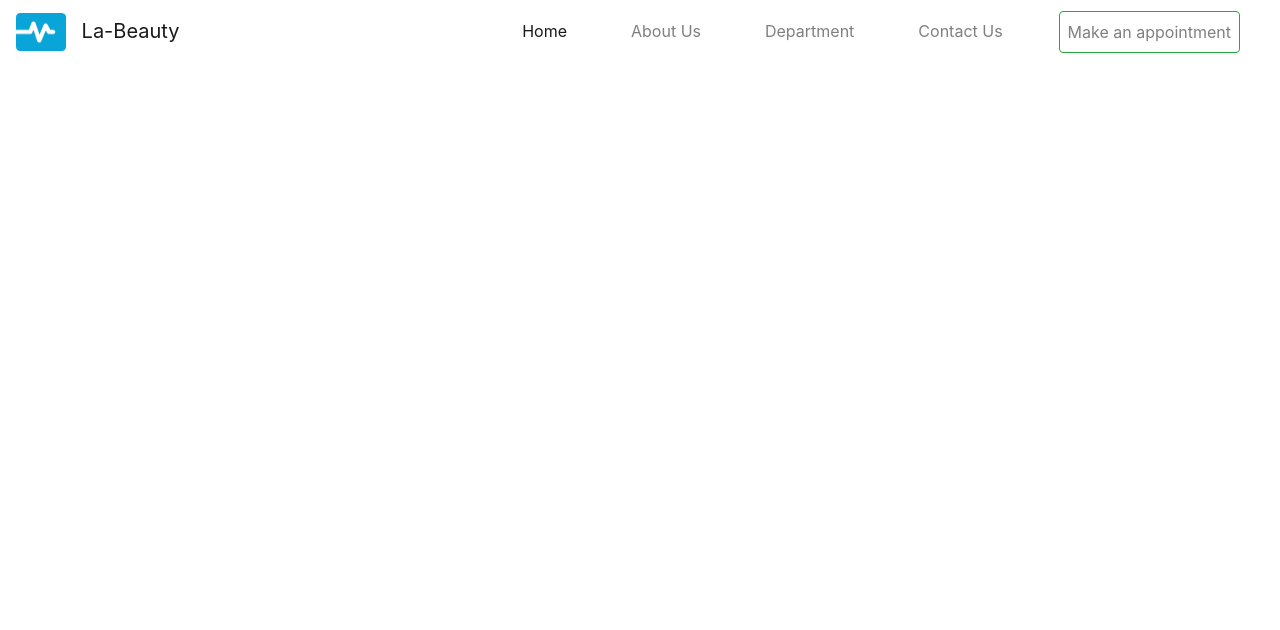
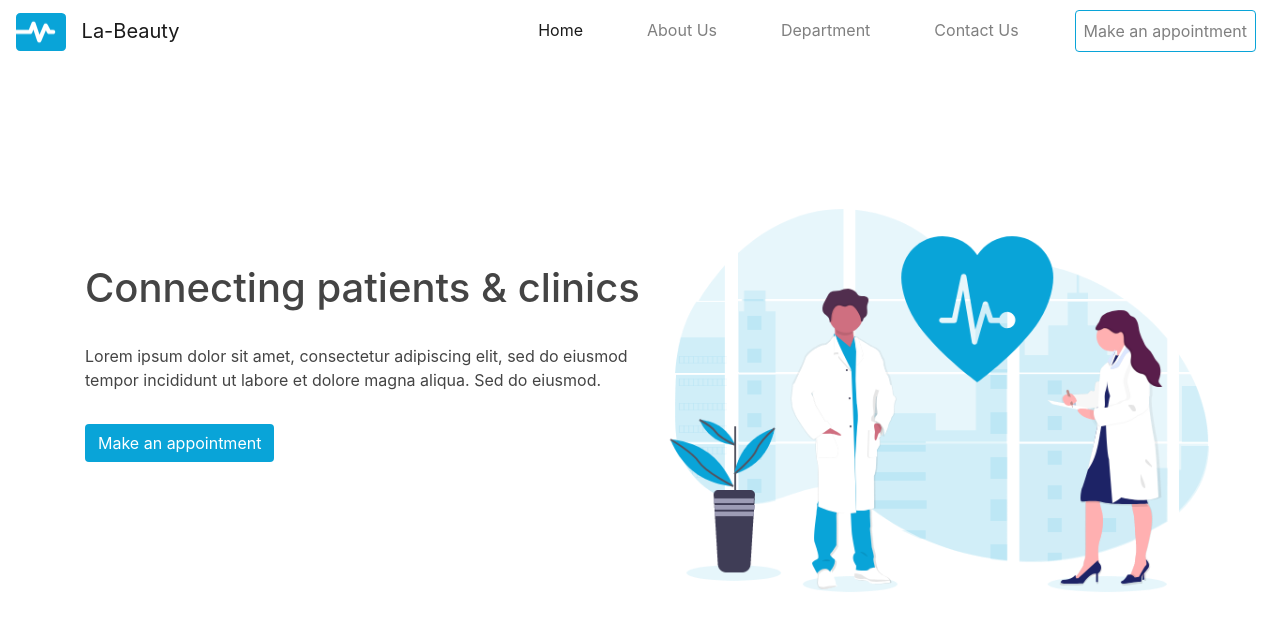
Before and after one commit to MichaelGee/la-beauty, a React (Create React App) app: page / in a window 1280 px wide. Shown: the top 630 px of the page. Built offline with nearby package versions, Linux system fonts and the light colour scheme.

Commit message:
hero section done

```diff
--- a/src/App.js
+++ b/src/App.js
@@ -3,10 +3,12 @@ import "bootstrap/dist/css/bootstrap.css";
 import "./App.css";
 import "./style/main.scss";
 import Navbar from "./components/Navbar";
+import Hero from "./components/Hero";
 function App() {
   return (
     <div className='App'>
       <Navbar />
+      <Hero />
     </div>
   );
 }
--- /dev/null
+++ b/src/components/Hero.js
@@ -0,0 +1,28 @@
+import React from "react";
+import HeroImg from "../assets/images/doc-illus.png";
+const Hero = () => {
+  return (
+    <div>
+      <section className='hero'>
+        <div className='container hero__container'>
+          <div className='hero__img'>
+            <img src={HeroImg} alt='doc-and-nurse-image' />
+          </div>
+          <div className='hero__text'>
+            <h1>Connecting patients & clinics</h1>
+            <p>
+              Lorem ipsum dolor sit amet, consectetur adipiscing elit, sed do
+              eiusmod tempor incididunt ut labore et dolore magna aliqua. Sed do
+              eiusmod.
+            </p>
+            <button class='btn appoint-btn' type='button'>
+              Make an appointment
+            </button>
+          </div>
+        </div>
+      </section>
+    </div>
+  );
+};
+
+export default Hero;
--- /dev/null
+++ b/src/style/global.scss
@@ -0,0 +1,12 @@
+body{
+    margin: 0;
+    padding: 0;
+    box-sizing: border-box;
+}
+
+.container{
+    width: 100%;
+    max-width: 1240px;
+    margin: 0 auto;
+    padding: 0 16px;
+}
--- /dev/null
+++ b/src/style/hero.scss
@@ -0,0 +1,63 @@
+.hero{
+    .hero__container{
+        .hero__img{
+            position: absolute;
+            left: 0;
+            top:200px;
+            width: 100%;
+            z-index: 2;
+            opacity: 0.5;
+            img{
+                width: 100%;
+            }
+    }
+    .hero__text{
+        padding: 200px 0 180px;
+        max-width: 36rem;
+        width: 100%;
+        position: relative;
+        z-index: 4;
+        text-align: left;
+        color: $gray-text-color;
+
+}
+    button{
+        background-color: $main-blue !important;
+        color: white !important;
+        &:hover{
+            background-color: white !important;
+            color: black !important;
+            border-color: $main-blue !important;
+        }
+    }
+    }
+}
+
+@include respond(largeScreen){
+    .hero{
+        .hero__container{
+            .hero__img{
+                position: absolute;
+                top: 180px;
+                left: 45%;
+                height: 100%;
+                width: 55%;
+                overflow: hidden;
+                z-index: 2;
+                opacity: 1 !important;
+                img{
+                    width: 80% !important;
+                }
+        }
+        .hero__text{
+            width: 60% !important;
+            h1{
+                margin-bottom: 2rem;
+            }
+            p{
+                margin-bottom: 2rem;
+            }
+        }
+        }
+    }
+}
--- a/src/style/main.scss
+++ b/src/style/main.scss
@@ -2,3 +2,4 @@
 @import "mixin.scss";
 
 @import "./navbar.scss";
+@import "./hero.scss";
--- a/src/style/mixin.scss
+++ b/src/style/mixin.scss
@@ -0,0 +1,5 @@
+@mixin respond($breakpoint) {
+    @if $breakpoint == largeScreen {
+      @media (min-width: 800px) { @content }
+    }
+  }
--- a/src/style/navbar.scss
+++ b/src/style/navbar.scss
@@ -5,9 +5,30 @@
             margin-right: 1rem;
         }
     }
+    .navbar-collapse{
+        z-index: 20;
+        position: absolute;
+        left: 0px;
+        right: 0px;
+        top: 50px;
     .navbar-nav{
         .nav-link{
             margin: 0 1.5rem;
         }
+        .btn{
+            border-color: $main-blue !important;
+            &:hover{
+                background-color: $main-blue !important;
+                color: white !important;
+            }
+        }
+    }
+    }
+
+}
+
+@include respond(largeScreen){
+    .navbar-collapse{
+        top: 10px !important;
     }
 }
--- a/src/style/variables.scss
+++ b/src/style/variables.scss
@@ -1 +1,2 @@
 $main-blue: #09A4D8;
+$gray-text-color: #444444;
```
Also changed, not shown: 1 other file (tests, documents, lock files or other folders).
